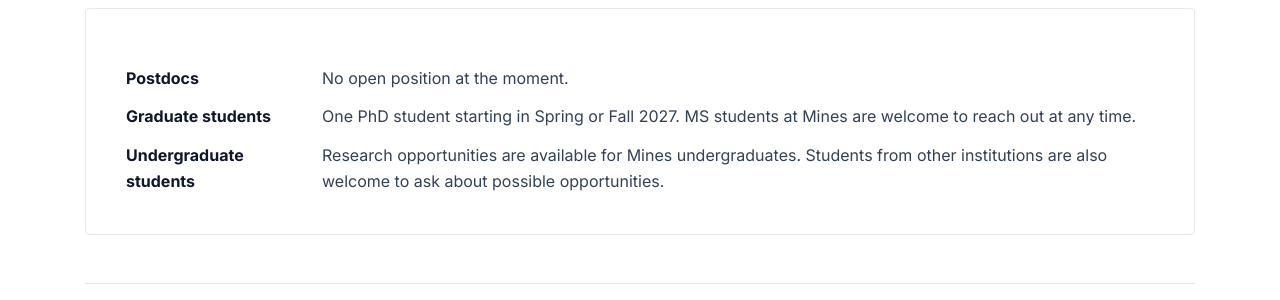
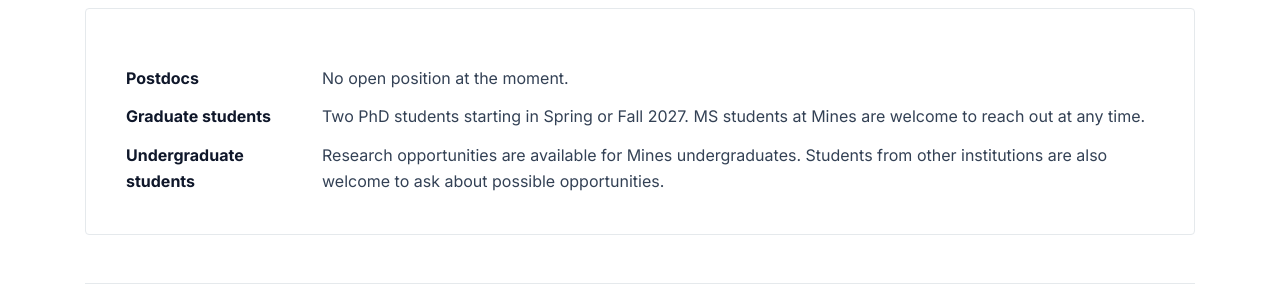
Before and after one commit to zihuaiz/zihuaiz.github.io, a Jekyll site: the page built from opportunities.html, in a window 1280 px wide and 1315 px high. Shown: the part 271-571 px from the top of the window. Built offline with Jekyll 4.4.1, drawn with Linux system fonts in a browser that asks for light colours; nearby versions of some CDN libraries; a style sheet for code colours, icons or effects is not loaded.

Commit message:
Update PhD student openings

```diff
--- a/opportunities.html
+++ b/opportunities.html
@@ -19,7 +19,7 @@
       </div>
       <div class="opening-item">
         <span class="opening-role">Graduate students</span>
-        <span class="opening-detail">One PhD student starting in Spring or Fall 2027. MS students at Mines are welcome to reach out at any time.</span>
+        <span class="opening-detail">Two PhD students starting in Spring or Fall 2027. MS students at Mines are welcome to reach out at any time.</span>
       </div>
       <div class="opening-item">
         <span class="opening-role">Undergraduate students</span>
```
